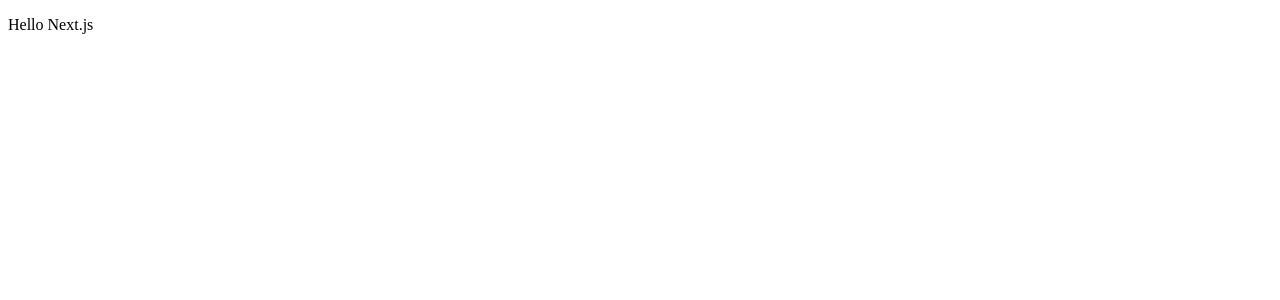
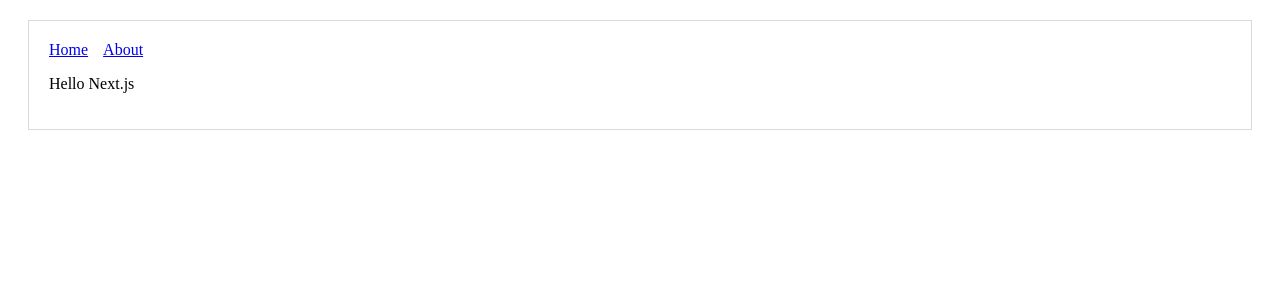
Before and after one commit to djheru/learn-nextjs, a Next.js app in the folder hello-next/: page / in a window 1280 px wide. Shown: the top 300 px of the page. Built offline with nearby package versions, Linux system fonts and the light colour scheme.

Commit message:
Links styles and layouts

```diff
--- /dev/null
+++ b/hello-next/components/Header.js
@@ -0,0 +1,22 @@
+import Link from 'next/link';
+
+const linkStyle = {
+  marginRight: 15
+};
+
+const Header = () => (
+  <div>
+    <Link href="/">
+      <a style={linkStyle}>
+        Home
+      </a>
+    </Link>
+    <Link href="/about">
+      <a style={linkStyle}>
+        About
+      </a>
+    </Link>
+  </div>
+);
+
+export default Header;
--- /dev/null
+++ b/hello-next/components/MyLayout.js
@@ -0,0 +1,16 @@
+import Header from './Header';
+
+const layoutStyle = {
+  margin: 20,
+  padding: 20,
+  border: '1px solid #DADADA'
+};
+
+const Layout = (props) => (
+  <div style={layoutStyle}>
+    <Header/>
+    { props.children }
+  </div>
+);
+
+export default Layout;
--- a/hello-next/pages/index.js
+++ b/hello-next/pages/index.js
@@ -1,7 +1,9 @@
+import Layout from '../components/MyLayout';
+
 const Index = () => (
-  <div>
+  <Layout>
     <p>Hello Next.js</p>
-  </div>
+  </Layout>
 );
 
 export default Index;
```
Also changed, not shown: hello-next/pages/about.js (added, +9 -0 lines).
